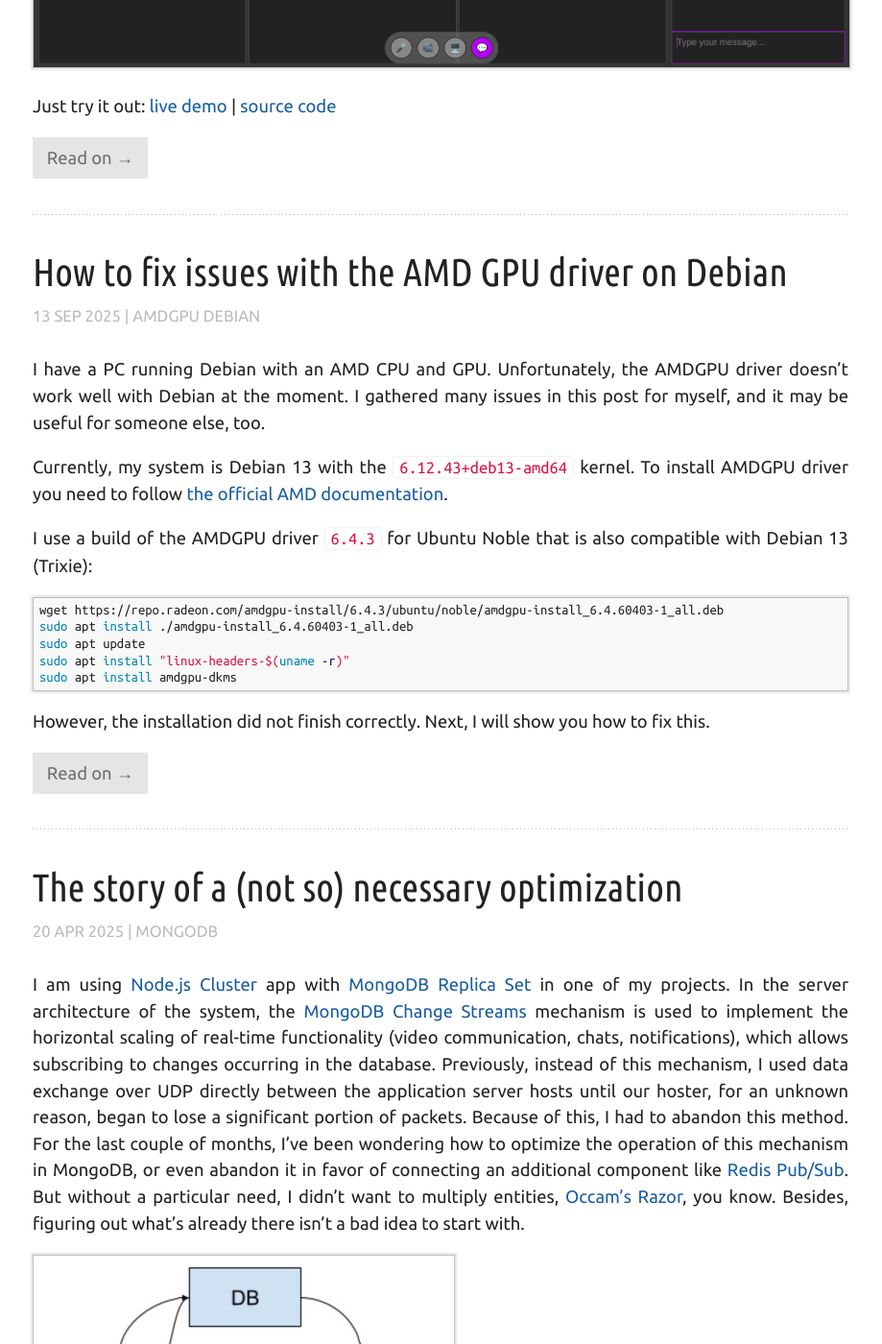
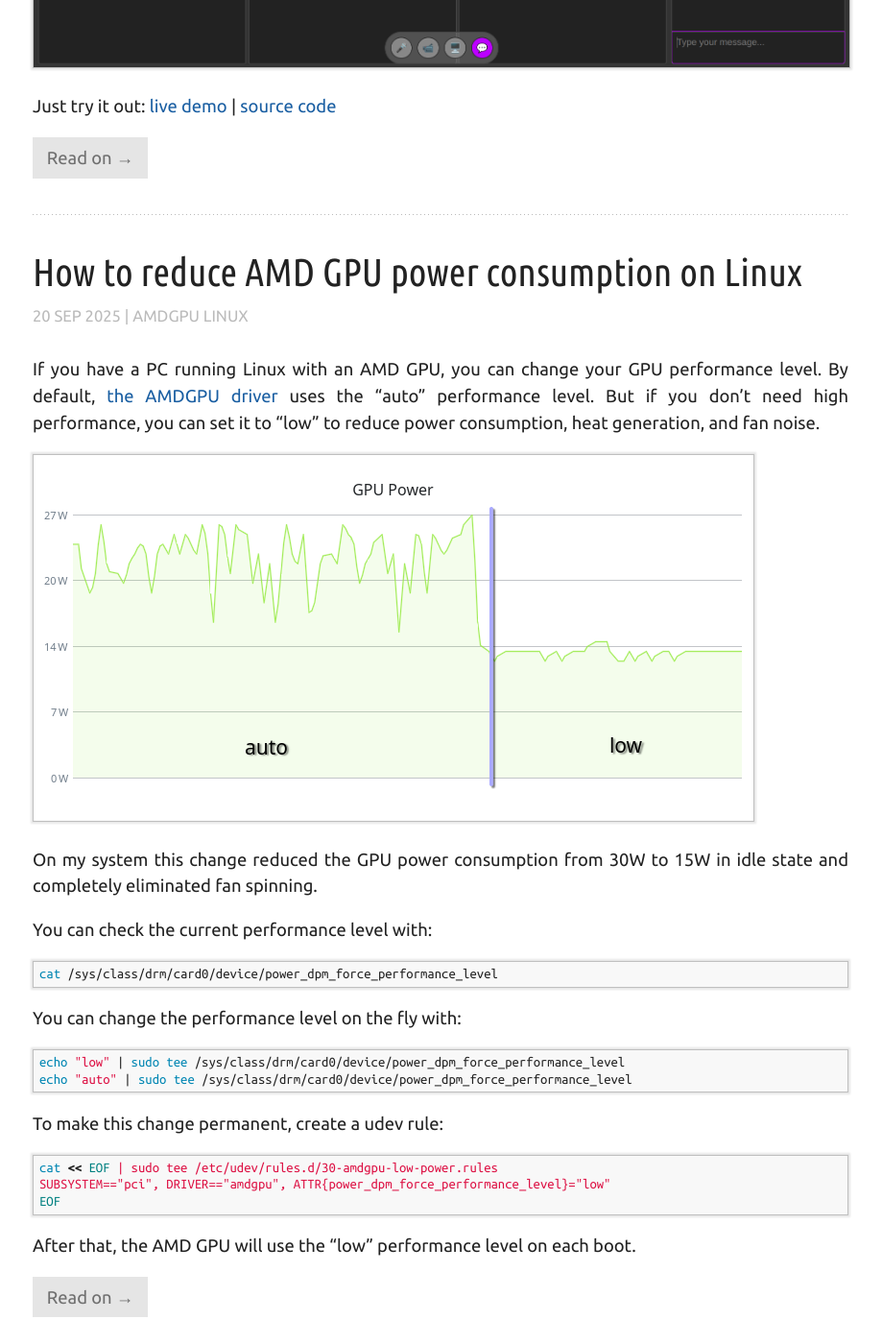
Before and after one commit to meefik/meefik.github.io, a Jekyll site: the page built from index.html, in a window 1280 px wide and 1400 px high, scrolled down 983 px. Shown: the whole window at 96% size, without its empty margins (181-1100 px from the left). Built offline with Jekyll 4.4.1, drawn with Linux system fonts in a browser that asks for light colours; the list of posts is cut into pages by our own code; comment, search, counter and statistics services are not loaded; some of the changed text lies outside the part shown.

Commit message:
Create a new post about AMD GPU power consumption

````diff
--- a/_posts/2025-09-13-amdgpu-rocm-issues.md
+++ b/_posts/2025-09-13-amdgpu-debian-issues.md
@@ -2,7 +2,7 @@
 layout: post
 title: How to fix issues with the AMD GPU driver on Debian
 date: 2025-09-13 18:00:00 +0000
-categories: [amdgpu, debian]
+categories: [amdgpu, linux]
 comments: true
 ---
 
@@ -125,10 +125,3 @@ sudo dpkg-reconfigure amdgpu-dkms
 ```
 
 After completing these steps, reboot your system. The AMDGPU driver should now work correctly.
-
-In addition, you can change its performance profile. By default, the AMDGPU driver uses the "auto" performance profile. But if you don't need high performance, you can set it to "low" and reduce power consumption, heat generation, and fan noise. To do this for a low performance profile:
-```sh
-cat << EOF | sudo tee /etc/udev/rules.d/30-amdgpu-low-power.rules
-SUBSYSTEM=="pci", DRIVER=="amdgpu", ATTR{power_dpm_force_performance_level}="low"
-EOF
-```
--- /dev/null
+++ b/_posts/2025-09-20-amdgpu-power-consumption.md
@@ -0,0 +1,33 @@
+---
+layout: post
+title: How to reduce AMD GPU power consumption on Linux
+date: 2025-09-20 18:00:00 +0000
+categories: [amdgpu, linux]
+comments: true
+---
+
+If you have a PC running Linux with an AMD GPU, you can change your GPU performance level. By default, [the AMDGPU driver](https://rocm.docs.amd.com/projects/install-on-linux/en/latest/reference/user-kernel-space-compat-matrix.html) uses the "auto" performance level. But if you don't need high performance, you can set it to "low" to reduce power consumption, heat generation, and fan noise.
+
+![amd_gpu_power_level](/assets/images/amdgpu-power-level.png "AMD GPU power consumption before and after changing performance level")
+
+On my system this change reduced the GPU power consumption from 30W to 15W in idle state and completely eliminated fan spinning.
+
+You can check the current performance level with:
+```sh
+cat /sys/class/drm/card0/device/power_dpm_force_performance_level
+```
+
+You can change the performance level on the fly with:
+```sh
+echo "low" | sudo tee /sys/class/drm/card0/device/power_dpm_force_performance_level
+echo "auto" | sudo tee /sys/class/drm/card0/device/power_dpm_force_performance_level
+```
+
+To make this change permanent, create a udev rule:
+```sh
+cat << EOF | sudo tee /etc/udev/rules.d/30-amdgpu-low-power.rules
+SUBSYSTEM=="pci", DRIVER=="amdgpu", ATTR{power_dpm_force_performance_level}="low"
+EOF
+```
+
+After that, the AMD GPU will use the "low" performance level on each boot.
````
Also changed, not shown: assets/images/amdgpu-power-level.png (added).
